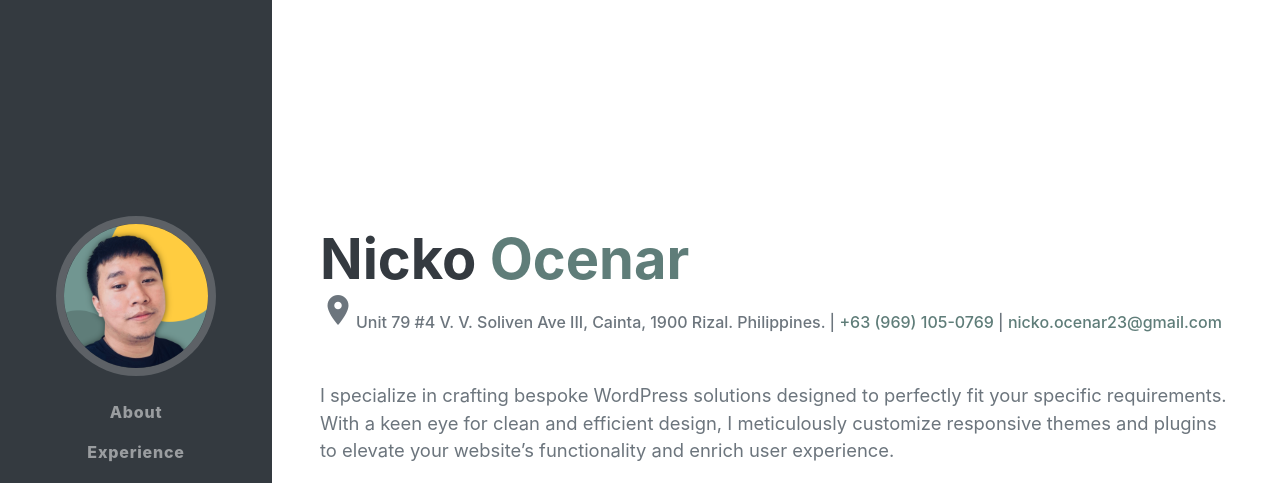
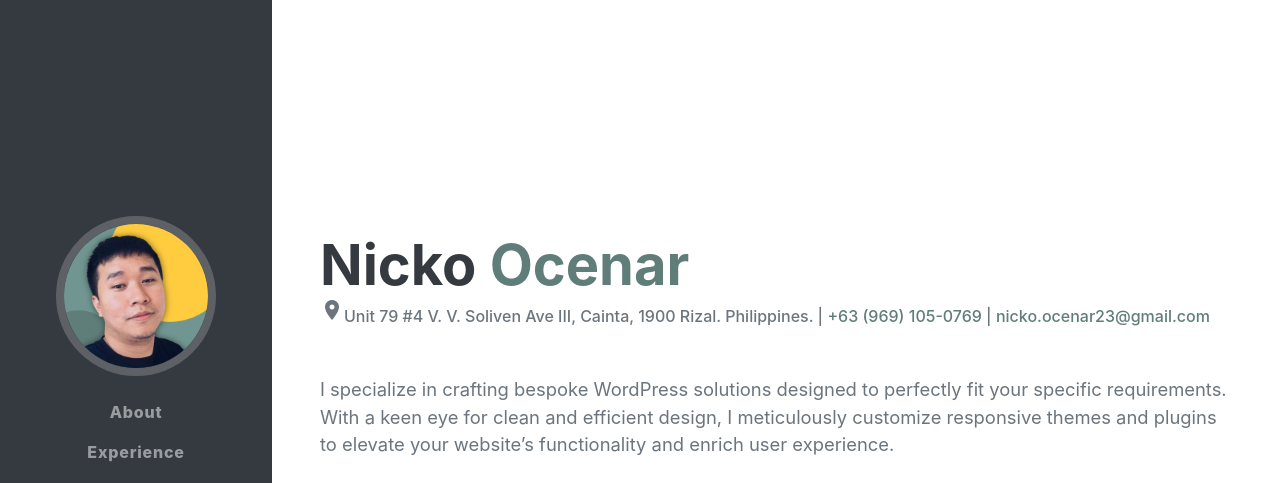
Before and after one commit to nickoocenar/cv, a plain HTML site: page index.html in a window 1280 px wide. Shown: the top 483 px of the page. Drawn offline with nearby package versions, Linux system fonts and the light colour scheme; a web font is replaced by a local one.

Commit message:
Update index.html

```diff
--- a/index.html
+++ b/index.html
@@ -46,7 +46,7 @@
                         <span class="text-primary">Ocenar</span>
                     </h1>
                     <div class="subheading mb-5">
-                        <i class="material-icons" style="font-size:36px">place</i>Unit 79 #4 V. V. Soliven Ave III, Cainta, 1900 Rizal. Philippines. | <a href="tel:09691050769">+63 (969) 105-0769</a> | <a href="mailto:nicko.ocenar23@gmail.com">nicko.ocenar23@gmail.com</a>
+                        <i class="material-icons">place</i>Unit 79 #4 V. V. Soliven Ave III, Cainta, 1900 Rizal. Philippines. | <a href="tel:09691050769">+63 (969) 105-0769</a> | <a href="mailto:nicko.ocenar23@gmail.com">nicko.ocenar23@gmail.com</a>
                     </div>
                     <p class="lead mb-5">I specialize in crafting bespoke WordPress solutions designed to perfectly fit your specific requirements. With a keen eye for clean and efficient design, I meticulously customize responsive themes and plugins to elevate your website’s functionality and enrich user experience.</p>
                     <div class="social-icons">
```
